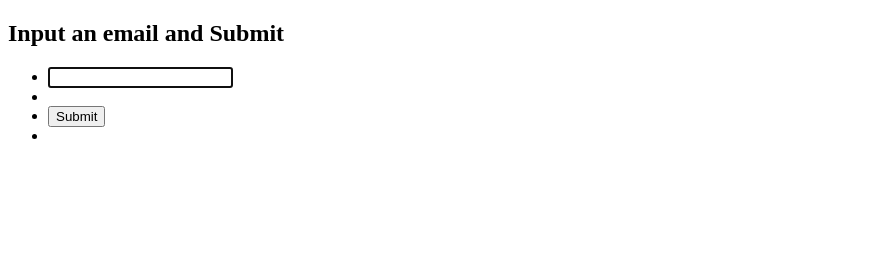
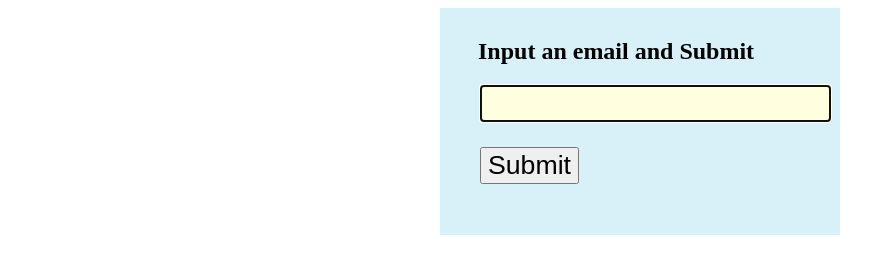
Before and after one commit to chaimaeMazzouz/validationJs, a plain HTML site: page index.html in a window 1280 px wide. Shown: the whole page, without its empty margins (0-893 px from the left). Drawn offline with Linux system fonts and the light colour scheme.

Commit message:
css file

```diff
--- a/index.html
+++ b/index.html
@@ -3,7 +3,7 @@
   <head>
     <meta charset="utf-8" />
     <title>JavaScript form validation - checking email</title>
-    <link rel="stylesheet" href="form-style.css" type="text/css" />
+    <link rel="stylesheet" href="style.css" type="text/css" />
   </head>
   <body onload="document.form1.text1.focus()">
     <div class="mail">
--- /dev/null
+++ b/style.css
@@ -0,0 +1,29 @@
+li {
+  list-style-type: none;
+  font-size: 16pt;
+}
+.mail {
+  margin: auto;
+  padding-top: 10px;
+  padding-bottom: 10px;
+  width: 400px;
+  background: #d8f1f8;
+  border: 1px soild silver;
+}
+.mail h2 {
+  margin-left: 38px;
+}
+input {
+  font-size: 20pt;
+}
+input:focus,
+textarea:focus {
+  background-color: lightyellow;
+}
+input submit {
+  font-size: 12pt;
+}
+.rq {
+  color: #ff0000;
+  font-size: 10pt;
+}
```
